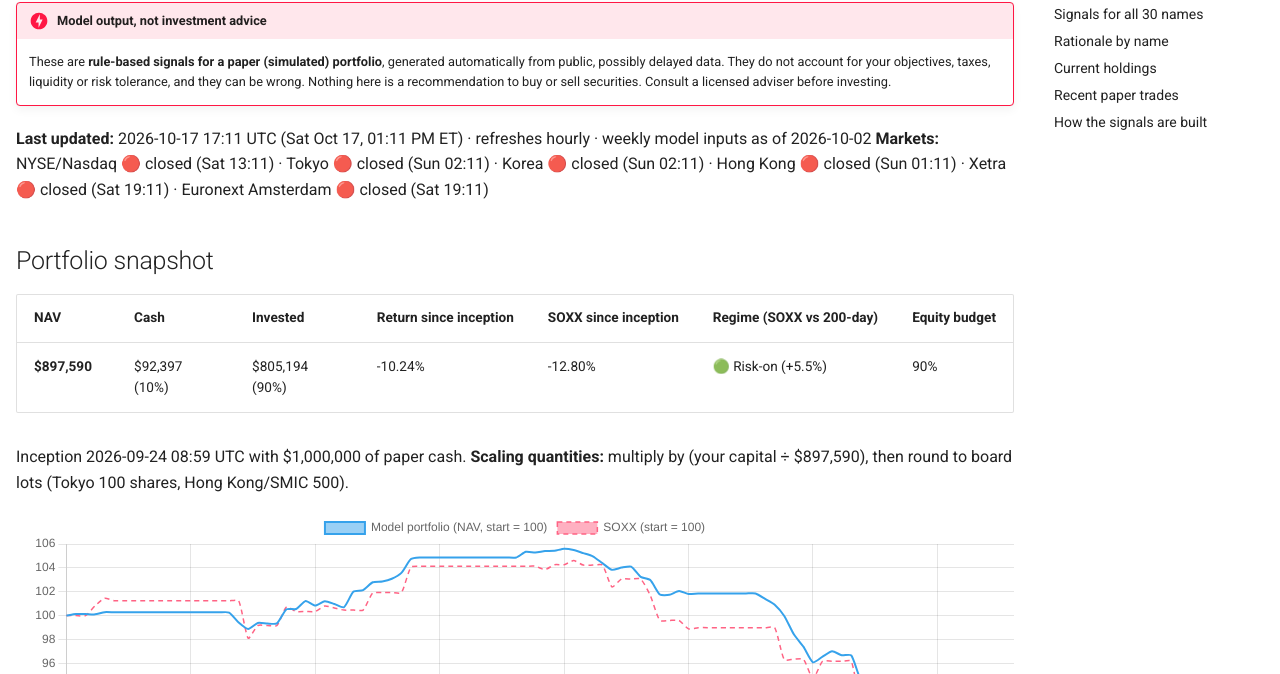
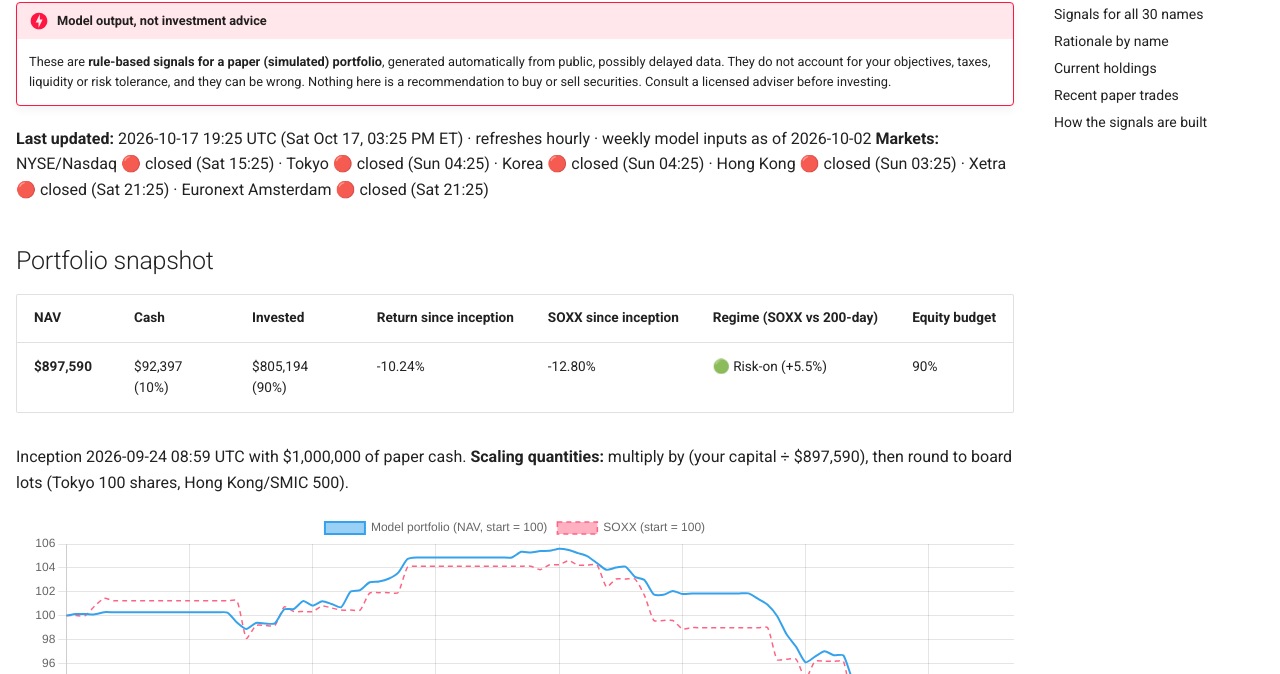
Before and after one commit to findnavish/InvestmentOpportunities, an MkDocs documentation site: the page built from docs/trade-signals/index.md, in a window 1280 px wide and 900 px high. Shown: the part 226-900 px from the top of the window. Built offline with MkDocs 1.6.1 and Material for MkDocs 9.7.7, drawn with Linux system fonts in a browser that asks for light colours; comment, search, counter and statistics services are not loaded.

Commit message:
Signals update 2026-10-17 19:25 UTC

```diff
--- a/docs/trade-signals/index.md
+++ b/docs/trade-signals/index.md
@@ -8,8 +8,8 @@ hide:
 !!! danger "Model output, not investment advice"
     These are **rule-based signals for a paper (simulated) portfolio**, generated automatically from public, possibly delayed data. They do not account for your objectives, taxes, liquidity or risk tolerance, and they can be wrong. Nothing here is a recommendation to buy or sell securities. Consult a licensed adviser before investing.
 
-**Last updated:** 2026-10-17 17:11 UTC (Sat Oct 17, 01:11 PM ET) · refreshes hourly · weekly model inputs as of 2026-10-02
-**Markets:** NYSE/Nasdaq 🔴 closed (Sat 13:11) · Tokyo 🔴 closed (Sun 02:11) · Korea 🔴 closed (Sun 02:11) · Hong Kong 🔴 closed (Sun 01:11) · Xetra 🔴 closed (Sat 19:11) · Euronext Amsterdam 🔴 closed (Sat 19:11)
+**Last updated:** 2026-10-17 19:25 UTC (Sat Oct 17, 03:25 PM ET) · refreshes hourly · weekly model inputs as of 2026-10-02
+**Markets:** NYSE/Nasdaq 🔴 closed (Sat 15:25) · Tokyo 🔴 closed (Sun 04:25) · Korea 🔴 closed (Sun 04:25) · Hong Kong 🔴 closed (Sun 03:25) · Xetra 🔴 closed (Sat 21:25) · Euronext Amsterdam 🔴 closed (Sat 21:25)
 
 ## Portfolio snapshot
 
```
Also changed, not shown: docs/trade-signals/nav.json (+1 -1 lines).
